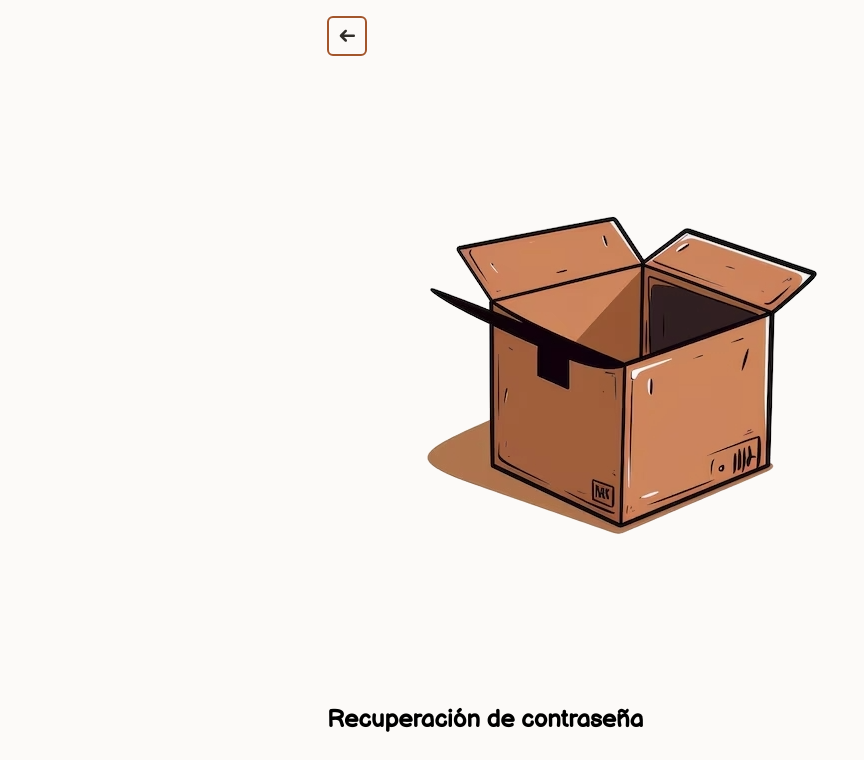
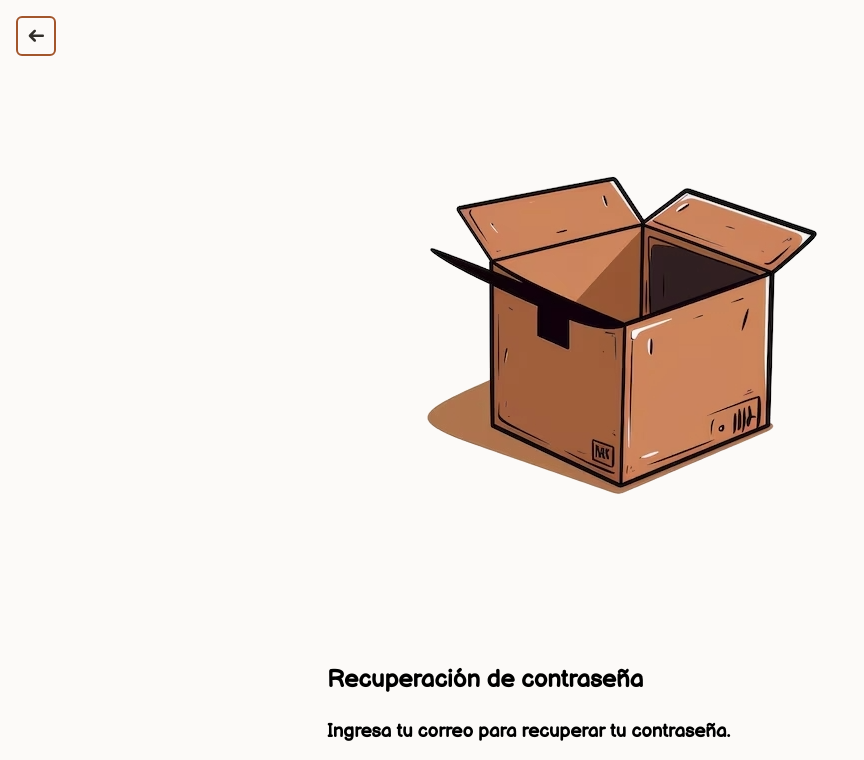
Before and after one commit to fidelChoqueDev/inventario-frontend, a React (Vite) app: page /recover in a window 1280 px wide. Shown: the top 760 px of the page, without its empty margins (0-864 px from the left). Built offline with nearby package versions, Linux system fonts and the light colour scheme.

Commit message:
fix: position back button arrow

```diff
--- a/src/components/ButtonBackIcon/ButtonBackIcon.css
+++ b/src/components/ButtonBackIcon/ButtonBackIcon.css
@@ -1,4 +1,7 @@
 .c-btn-back-icon {
+  position: absolute;
+  top: 1rem;
+  left: 1rem;
   display: flex;
   justify-content: center;
   align-items: center;
```
